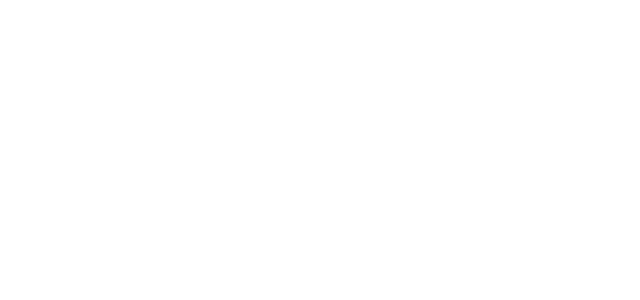
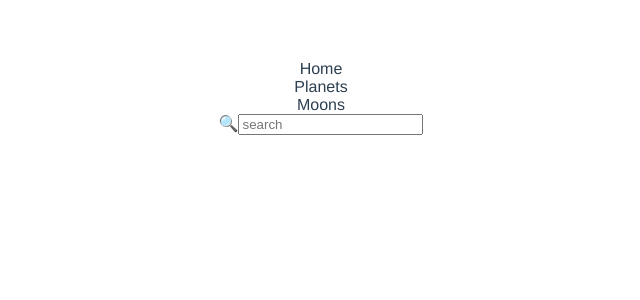
Before and after one commit to StuMcA/spacey, a Vue app in the folder client/: page / in a window 1280 px wide. Shown: the top 300 px of the page, without its empty margins (339-979 px from the left). Built offline with nearby package versions, Linux system fonts and the light colour scheme.

Commit message:
created nav bar structure

```diff
--- a/client/src/App.vue
+++ b/client/src/App.vue
@@ -1,16 +1,16 @@
 <template>
   <div id="app">
-
+    <nav-bar />
   </div>
 </template>
 
 <script>
-
+import NavBar from './components/NavBar.vue'
 
 export default {
   name: 'App',
   components: {
-
+    'nav-bar': NavBar
   }
 }
 </script>
--- /dev/null
+++ b/client/src/components/NavBar.vue
@@ -0,0 +1,26 @@
+<template>
+    <ul>
+        <li>Home</li>
+        <li>Planets</li>
+        <li>Moons</li>
+        <li>&#x1F50D;<input type="text" placeholder="search"></li>
+        <li></li>
+    </ul>
+</template>
+
+<script>
+
+
+export default {
+    components: {
+
+    }
+}
+</script>
+
+<style scoped>
+li {
+    list-style: none;
+}
+
+</style>
```
